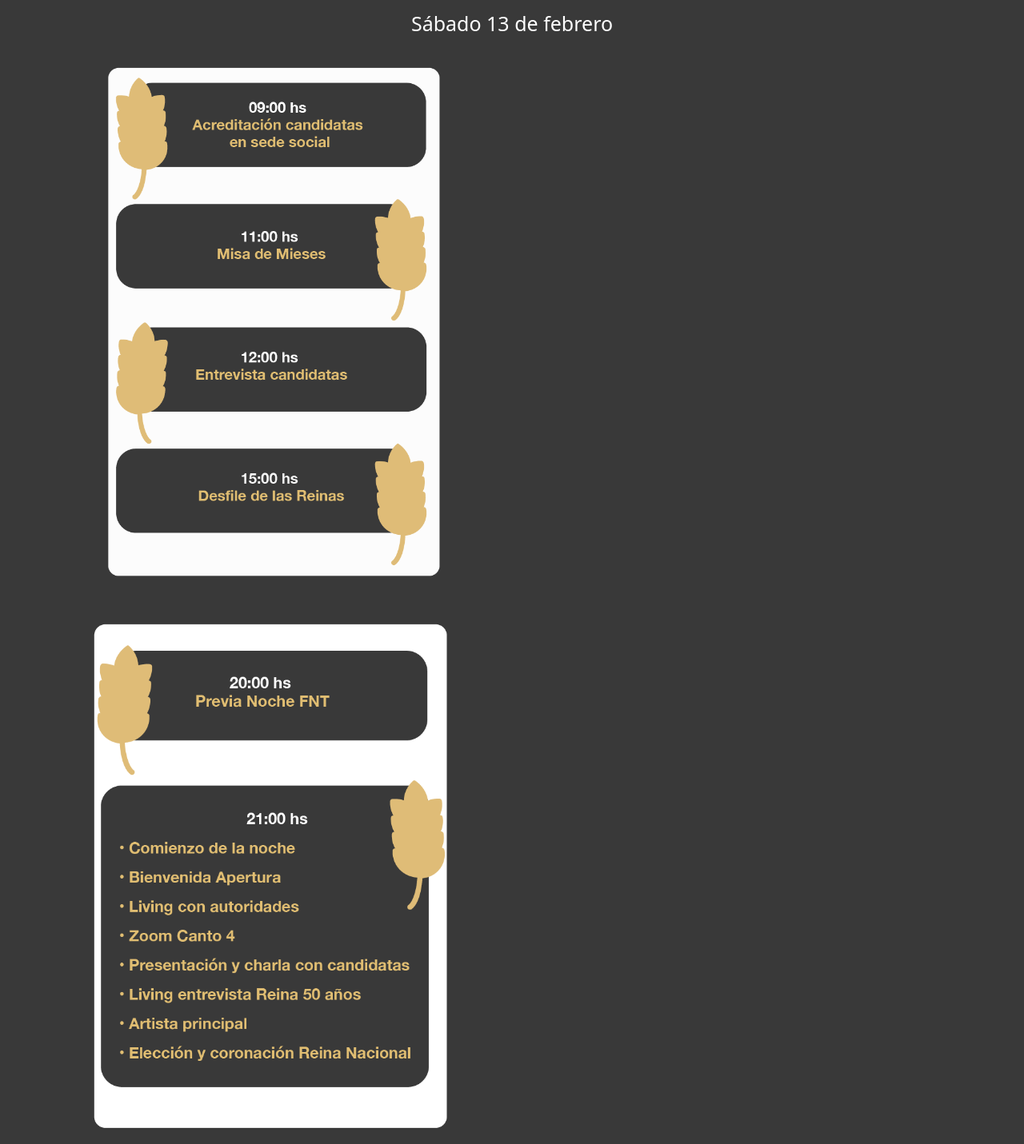
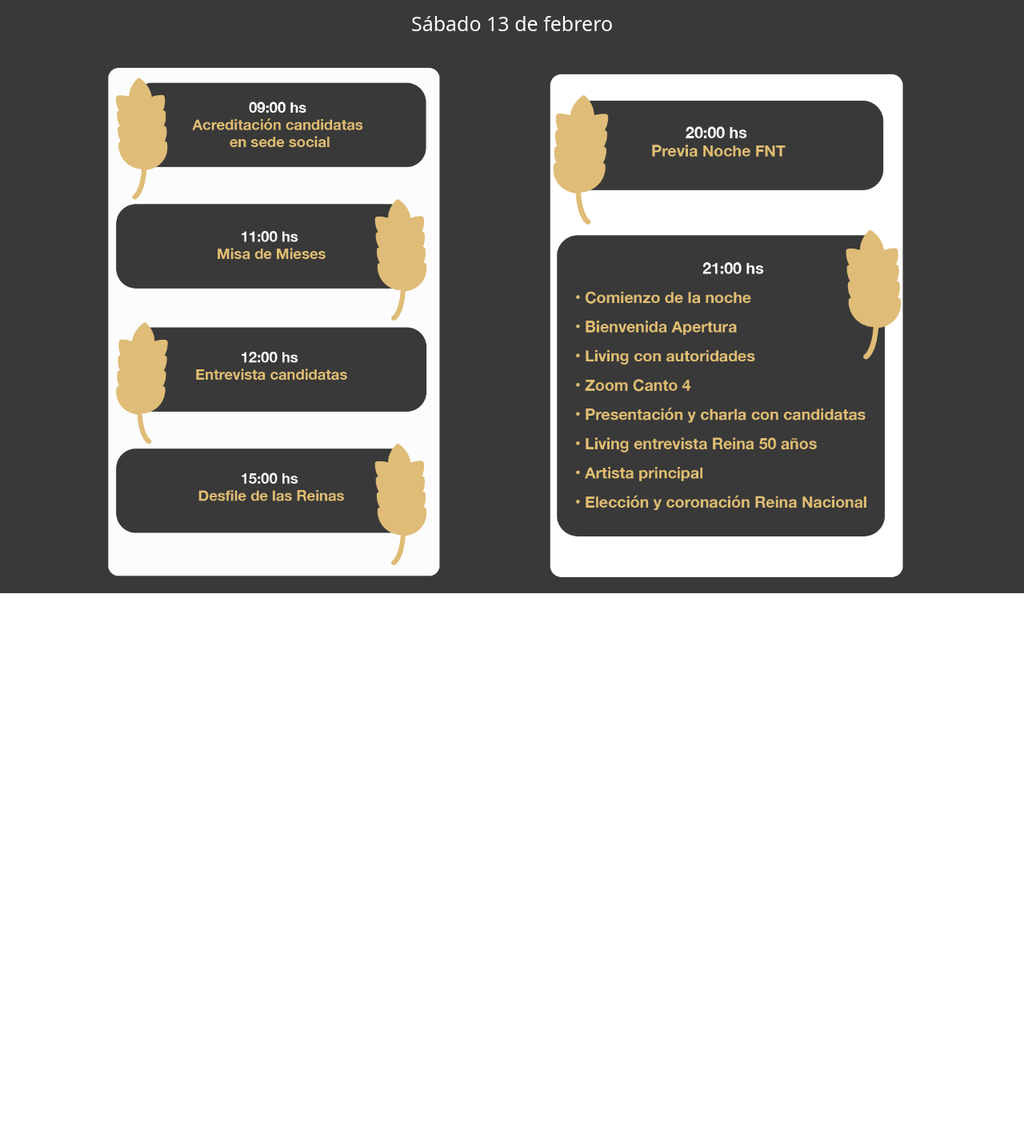
Before and after one commit to paseshow/festival-trigo-web, an Angular app: page / in a window 1280 px wide. Shown: the part 1877-3308 px from the top of the page at 80% size. After the commit the page ends 2619 px from the top, so only its background shows below. Built offline with nearby package versions, Linux system fonts and the light colour scheme.

Commit message:
solucionado responsive de segund cronograma

```diff
--- a/src/app/components/home/home.component.html
+++ b/src/app/components/home/home.component.html
@@ -50,6 +50,7 @@
     <!-- SPONSORS -->
     <div class="banner-sponsor">
       <h2>SPONSORS</h2>
+
       <div class="container">
         <div class="row">
 
@@ -98,22 +99,20 @@
     <h2 class="titulo-agenda">Sábado 13 de febrero</h2>
   </div>
 
-    <div class="container contenedor-img-agenda-ft">
-      <div class="row">
-        <div class="col-12 col-md-6">
-          <img class="cronogramaimg" src=".../../../../../assets/images/agenda/cronograma-1-23.png"
-            alt="cronograma1-23">
-        </div>
+  <div class="container contenedor-img-agenda-ft">
+    <div class="row">
+
+      <div class="col-12 col-md-6">
+        <img class="cronogramaimg" src=".../../../../../assets/images/agenda/cronograma-1-23.png" alt="cronograma1-23">
       </div>
 
+      <div class="col-12 col-md-6">
+        <img class="cronogramaimg" src=".../../../../../assets/images/agenda/cronograma-1-24.png" alt="cronograma1-24">
+      </div>
+
+
     </div>
-    <div class="container contenedor-img-agenda-ft">
-      <div class="row">
-        <div class="col-12 col-md-6">
-          <img class="cronogramaimg" src=".../../../../../assets/images/agenda/cronograma-1-24.png"
-            alt="cronograma1-24">
-        </div>
-      </div>
-    </div>
+  </div>
 
-  </div>
+
+</div>
```
